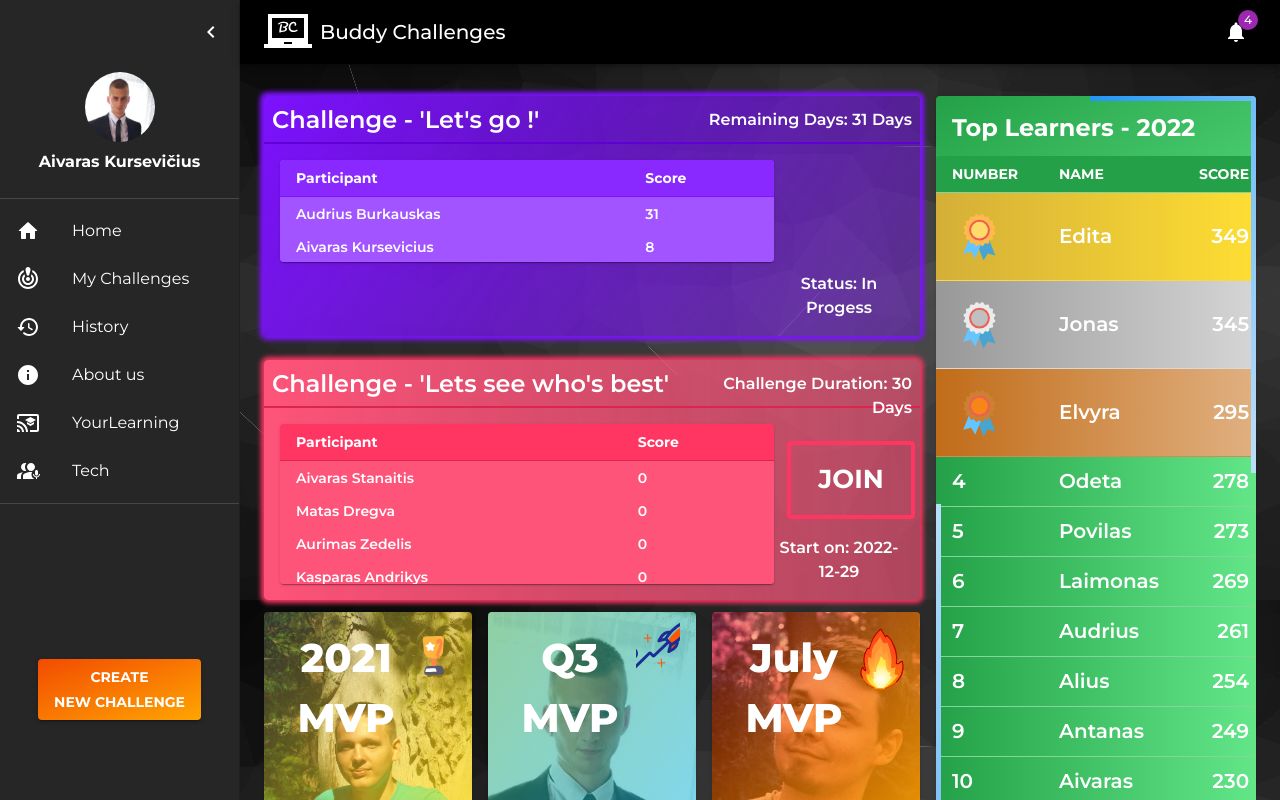
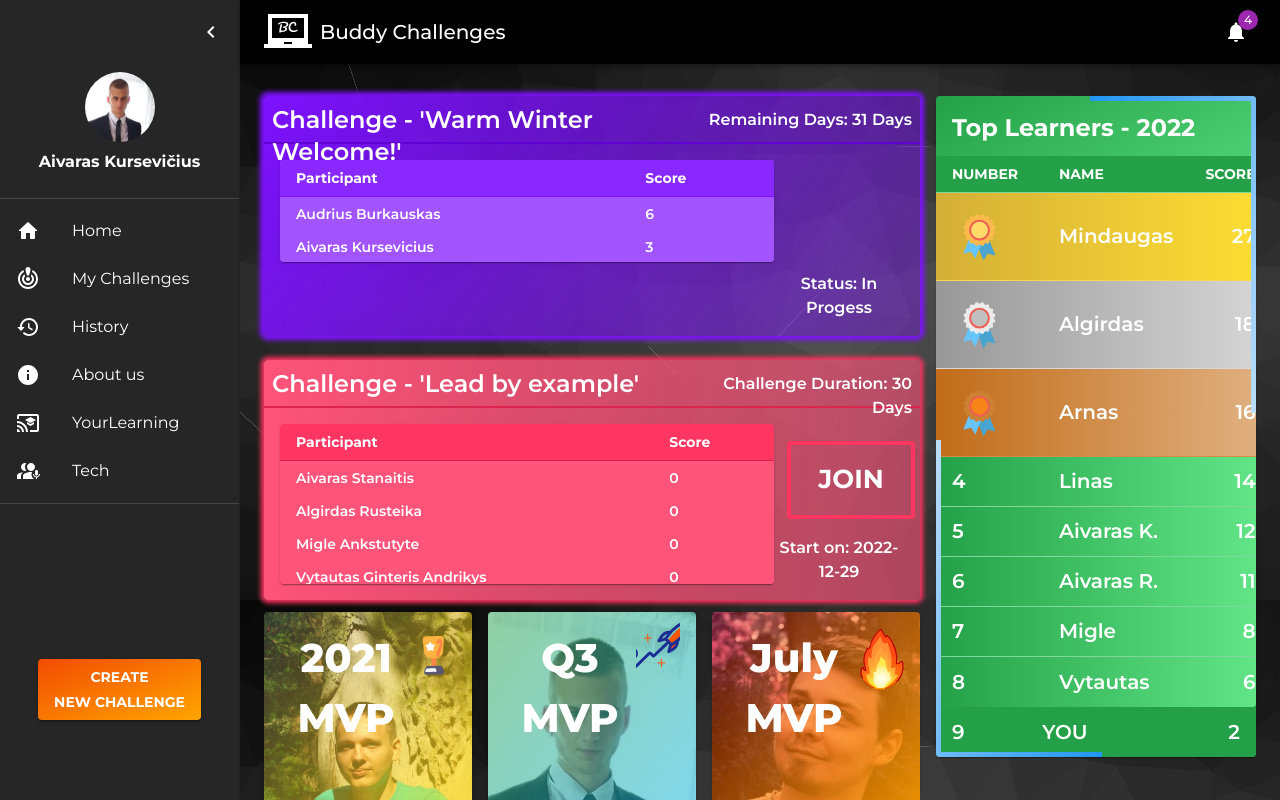
Before and after one commit to aivaraskurseviciusltu/HACKATHON2022, a React (Create React App) app in the folder my-app/: page /buddy in a window 1280 px wide. Built offline with nearby package versions, Linux system fonts and the light colour scheme.

Commit message:
Buddy Page

```diff
--- a/my-app/src/buddy/Challenges/AllChallenges/AllChallenges.js
+++ b/my-app/src/buddy/Challenges/AllChallenges/AllChallenges.js
@@ -66,6 +66,7 @@ const AllOpenChallenges = (props) => {
           flexDirection: "column",
           height: 240,
           color: "#fff",
+          cursor: !progress ? "default" : "pointer",
           background: props.color === 'violet' ? 'linear-gradient(125deg, rgba(125,18,255,1) 0%, rgba(125,18,255,0.3604035364145658) 100%)' : 'linear-gradient(90deg, rgba(255,84,122,1) 0%, rgba(255,84,122,0.6) 100%)',
           boxShadow: props.color === 'violet' ? "0px 0px 5px 4px #7d12ff" : "0px 0px 5px 3px #ff3562",
           '&:hover': {
--- a/my-app/src/buddy/Challenges/Challenges.js
+++ b/my-app/src/buddy/Challenges/Challenges.js
@@ -2,7 +2,7 @@ import AllClosedChallenges from "./AllChallenges/AllChallenges";
 
 const mockData = [
   {
-    title: "Challenge - 'Let's go !'",
+    title: "Challenge - 'Warm Winter Welcome!'",
     duration: 60,
     startDate: "2022-10-29",
     users: [
@@ -19,7 +19,7 @@ const mockData = [
           },
           {
             title: "Learning JS",
-            duration: 6,
+            duration: 1,
             startDate: "2022-11-20",
             endDate: "2022-11-25",
 
@@ -32,14 +32,14 @@ const mockData = [
         learnings: [
           {
             title: "Learning JS",
-            duration: 25,
+            duration: 3,
             startDate: "2022-11-20",
             endDate: "2022-11-25",
 
           },
           {
             title: "Learning JS",
-            duration: 6,
+            duration: 3,
             startDate: "2022-11-20",
             endDate: "2022-11-25",
 
@@ -49,7 +49,7 @@ const mockData = [
     ],
   },
   {
-    title: "Challenge - 'Lets see who's best'",
+    title: "Challenge - 'Lead by example'",
     duration: 30,
     startDate: "2022-12-29",
     users: [
@@ -60,32 +60,32 @@ const mockData = [
         ],
       },
       {
-        name: "Matas",
-        surname: "Dregva",
+        name: "Algirdas",
+        surname: "Rusteika",
         learnings: [
         ],
       },
       {
-        name: "Aurimas",
-        surname: "Zedelis",
+        name: "Migle",
+        surname: "Ankstutyte",
         learnings: [
         ],
       },
       {
-        name: "Kasparas",
+        name: "Vytautas Ginteris",
         surname: "Andrikys",
         learnings: [
         ],
       },
       {
-        name: "Marius",
+        name: "Arnas Siaudvytis",
         surname: "Gliaudelis",
         learnings: [
         ],
       },
       {
-        name: "Oleg",
-        surname: "Valujev",
+        name: "Mindaugas",
+        surname: "Ramanauskas",
         learnings: [
         ],
       },
--- a/my-app/src/buddy/dashboard/LeaderboardTable.js
+++ b/my-app/src/buddy/dashboard/LeaderboardTable.js
@@ -25,36 +25,14 @@ function createData(number, name, hours) {
 }
 
 const rows = [
-  createData(1, "Edita", 349),
-  createData(2, "Jonas", 345),
-  createData(3, "Elvyra", 295),
-  createData(4, "Odeta", 278),
-  createData(5, "Povilas", 273),
-  createData(6, "Laimonas", 269),
-  createData(7, "Audrius", 261),
-  createData(8, "Alius", 254),
-  createData(9, "Antanas", 249),
-  createData(10, "Aivaras", 230),
-  createData(11, "Juozas", 219),
-  createData(12, "Reda", 218),
-  createData(13, "Ignas", 217),
-  createData(14, "Guoda", 210),
-  createData(15, "Vytenis", 207),
-  createData(16, "Aivaras", 201),
-  createData(17, "Mykolas", 198),
-  createData(18, "Zaza", 192),
-  createData(19, "Ugniius", 183),
-  createData(20, "Aldona", 179),
-  createData(21, "Neringa", 174),
-  createData(22, "Adomas", 166),
-  createData(23, "Kristijonas", 150),
-  createData(24, "Kajus", 145),
-  createData(25, "Rokas", 139),
-  createData(26, "Vytautas", 133),
-  createData(27, "Eimantas", 127),
-  createData(28, "Oleg", 119),
-  createData(29, "Nojus", 113),
-  createData(30, "Egle", 111),
+  createData(1, "Mindaugas", 27),
+  createData(2, "Algirdas", 18),
+  createData(3, "Arnas", 16),
+  createData(4, "Linas", 14),
+  createData(5, "Aivaras K.", 12),
+  createData(6, "Aivaras R.", 11),
+  createData(7, "Migle ", 8),
+  createData(8, "Vytautas", 6),
 ];
 
 const defaultGoldMeal = {
@@ -288,7 +266,7 @@ const LeaderboardTable = () => {
                 pl: 2,
               }}
             >
-              256
+              9
             </StyledRow>
             <StyledRow
               component="td"
@@ -314,7 +292,7 @@ const LeaderboardTable = () => {
                 pr: 2,
               }}
             >
-              95
+              2
             </StyledRow>
           </Box>
         </Box>
--- a/my-app/src/buddy/dashboard/MVPCard.js
+++ b/my-app/src/buddy/dashboard/MVPCard.js
@@ -60,14 +60,14 @@ function MVPCard({ title, hours, cssClass, animation }) {
           color="white"
           sx={{ fontSize: 50, fontWeight: "800" }}
         >
-          {hours}
+          {Math.floor(hours/10)}
         </Typography>
         <Typography
           className={classes.timeType}
           color="white"
           sx={{ fontSize: 30, fontWeight: "800" }}
         >
-          hrs
+          pts
         </Typography>
       </Box>
     </Paper>
--- a/my-app/src/tech/Challenges/AllChallenges/AllChallenges.js
+++ b/my-app/src/tech/Challenges/AllChallenges/AllChallenges.js
@@ -66,6 +66,7 @@ const AllOpenChallenges = (props) => {
           flexDirection: "column",
           height: 240,
           color: "#fff",
+          cursor: !progress ? "default" : "pointer",
           background: props.color === 'violet' ? 'linear-gradient(125deg, rgba(125,18,255,1) 0%, rgba(125,18,255,0.3604035364145658) 100%)' : 'linear-gradient(90deg, rgba(255,84,122,1) 0%, rgba(255,84,122,0.6) 100%)',
           boxShadow: props.color === 'violet' ? "0px 0px 5px 4px #7d12ff" : "0px 0px 5px 3px #ff3562",
           '&:hover': {
```
